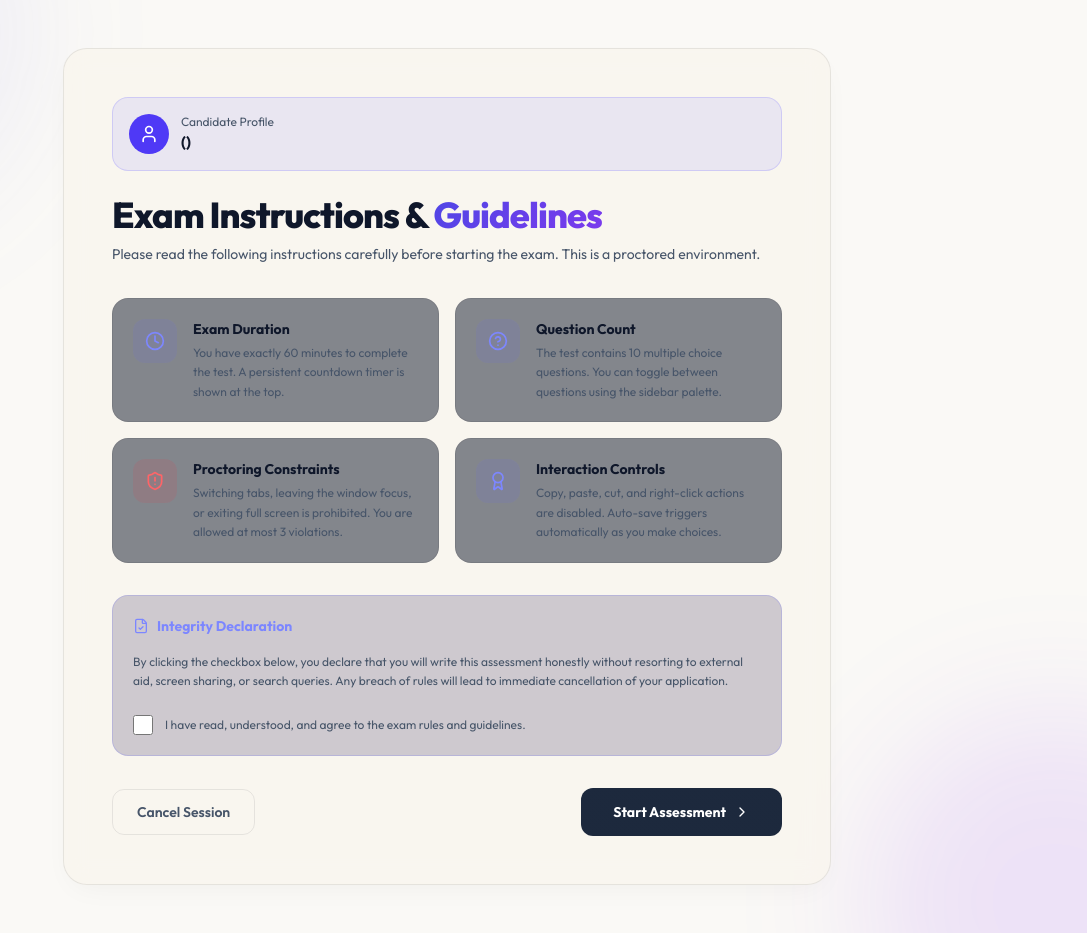
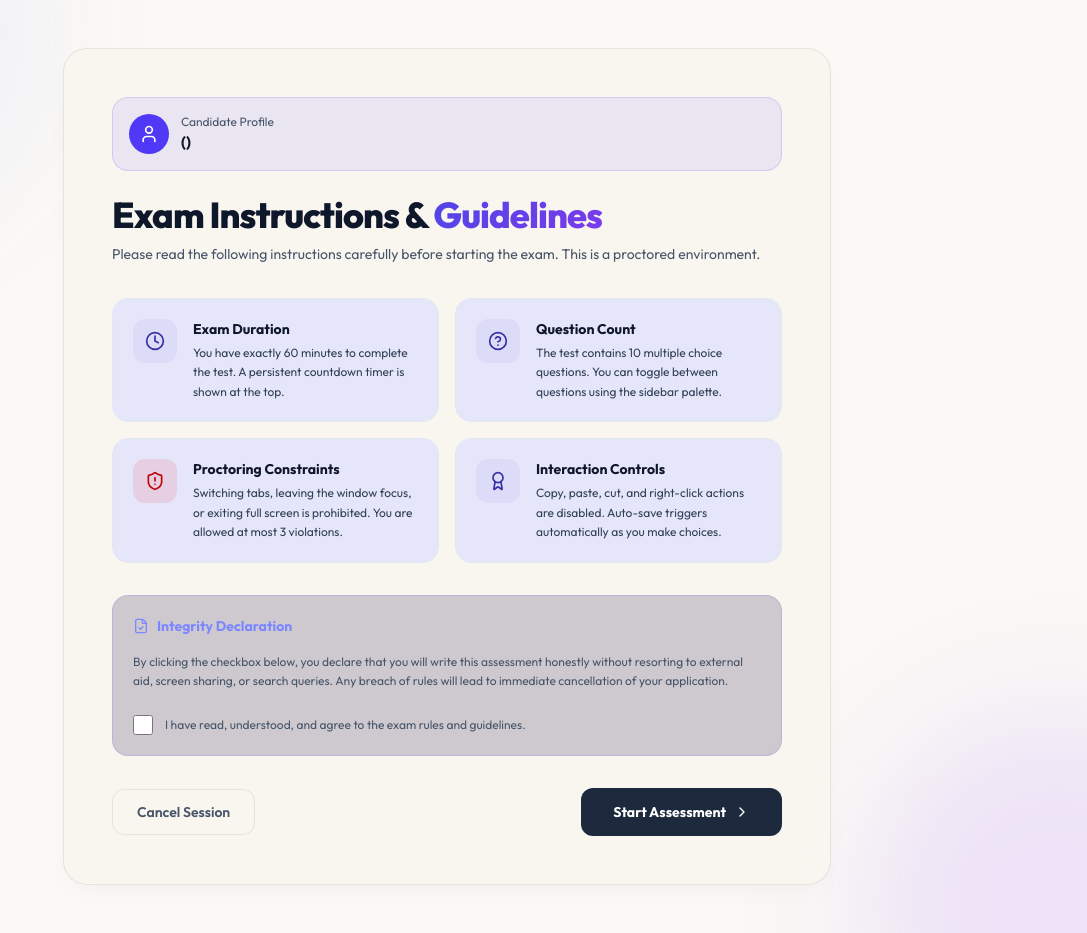
Before and after one commit to kavathekaraditya/Exam-portal, a React (Vite) app: page /rules in a window 1280 px wide. Shown: the whole page, without its empty margins (193-1280 px from the left). Built offline with nearby package versions, Linux system fonts and the light colour scheme; sample sign-in values are in the browser's storage.

Commit message:
color updation

```diff
--- a/src/components/RulesPage.jsx
+++ b/src/components/RulesPage.jsx
@@ -63,49 +63,49 @@ export function RulesPage() {
         {/* Rules Grid */}
         <div className="grid grid-cols-1 md:grid-cols-2 gap-4 mb-8">
 
-          <div className="p-5 rounded-2xl bg-slate-900/50 border border-slate-800 flex items-start gap-4">
-            <div className="p-3 bg-indigo-500/10 rounded-xl text-indigo-400 shrink-0">
+          <div className="p-5 rounded-2xl border border-slate-200 flex items-start gap-4" style={{ backgroundColor: '#E6E6FA' }}>
+            <div className="p-3 bg-indigo-600/10 rounded-xl text-indigo-700 shrink-0">
               <Clock className="w-5 h-5" />
             </div>
             <div>
-              <h3 className="font-bold text-white text-sm">Exam Duration</h3>
-              <p className="text-slate-400 text-xs mt-1 leading-relaxed">
+              <h3 className="font-bold text-slate-900 text-sm">Exam Duration</h3>
+              <p className="text-slate-700 text-xs mt-1 leading-relaxed">
                 You have exactly 60 minutes to complete the test. A persistent countdown timer is shown at the top.
               </p>
             </div>
           </div>
 
-          <div className="p-5 rounded-2xl bg-slate-900/50 border border-slate-800 flex items-start gap-4">
-            <div className="p-3 bg-indigo-500/10 rounded-xl text-indigo-400 shrink-0">
+          <div className="p-5 rounded-2xl border border-slate-200 flex items-start gap-4" style={{ backgroundColor: '#E6E6FA' }}>
+            <div className="p-3 bg-indigo-600/10 rounded-xl text-indigo-700 shrink-0">
               <HelpCircle className="w-5 h-5" />
             </div>
             <div>
-              <h3 className="font-bold text-white text-sm">Question Count</h3>
-              <p className="text-slate-400 text-xs mt-1 leading-relaxed">
+              <h3 className="font-bold text-slate-900 text-sm">Question Count</h3>
+              <p className="text-slate-700 text-xs mt-1 leading-relaxed">
                 The test contains 10 multiple choice questions. You can toggle between questions using the sidebar palette.
               </p>
             </div>
           </div>
 
-          <div className="p-5 rounded-2xl bg-slate-900/50 border border-slate-800 flex items-start gap-4">
-            <div className="p-3 bg-red-500/10 rounded-xl text-red-400 shrink-0">
+          <div className="p-5 rounded-2xl border border-slate-200 flex items-start gap-4" style={{ backgroundColor: '#E6E6FA' }}>
+            <div className="p-3 bg-red-600/10 rounded-xl text-red-700 shrink-0">
               <ShieldAlert className="w-5 h-5" />
             </div>
             <div>
-              <h3 className="font-bold text-white text-sm">Proctoring Constraints</h3>
-              <p className="text-slate-400 text-xs mt-1 leading-relaxed">
+              <h3 className="font-bold text-slate-900 text-sm">Proctoring Constraints</h3>
+              <p className="text-slate-700 text-xs mt-1 leading-relaxed">
                 Switching tabs, leaving the window focus, or exiting full screen is prohibited. You are allowed at most 3 violations.
               </p>
             </div>
           </div>
 
-          <div className="p-5 rounded-2xl bg-slate-900/50 border border-slate-800 flex items-start gap-4">
-            <div className="p-3 bg-indigo-500/10 rounded-xl text-indigo-400 shrink-0">
+          <div className="p-5 rounded-2xl border border-slate-200 flex items-start gap-4" style={{ backgroundColor: '#E6E6FA' }}>
+            <div className="p-3 bg-indigo-600/10 rounded-xl text-indigo-700 shrink-0">
               <Award className="w-5 h-5" />
             </div>
             <div>
-              <h3 className="font-bold text-white text-sm">Interaction Controls</h3>
-              <p className="text-slate-400 text-xs mt-1 leading-relaxed">
+              <h3 className="font-bold text-slate-900 text-sm">Interaction Controls</h3>
+              <p className="text-slate-700 text-xs mt-1 leading-relaxed">
                 Copy, paste, cut, and right-click actions are disabled. Auto-save triggers automatically as you make choices.
               </p>
             </div>
```
